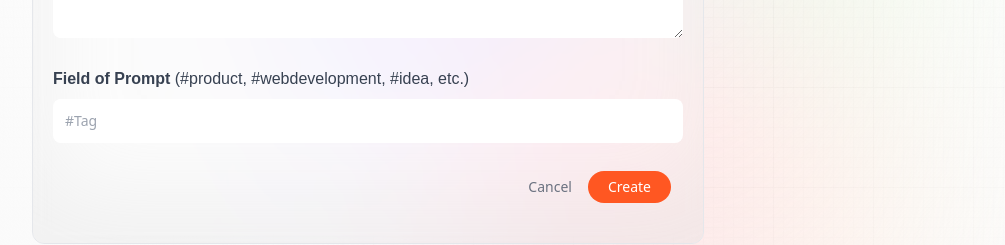
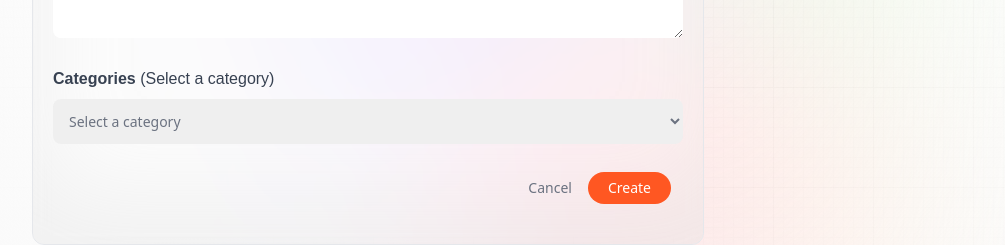
Before and after one commit to smsaadamin034/NEXTJS_PROJECT_SCPROMPTSJS, a Next.js app: page /create-prompt in a window 1280 px wide. Shown: the part 518-763 px from the top of the page, without its empty margins (32-1037 px from the left). Built offline with nearby package versions, Linux system fonts and the light colour scheme; no server answers.

Commit message:
Supply Chain Changes

```diff
--- a/app/layout.jsx
+++ b/app/layout.jsx
@@ -4,8 +4,8 @@ import Nav from "@components/Nav";
 import Provider from "@components/Provider";
 
 export const metadata = {
-  title: "Promptopia",
-  description: "Discover & Share AI Prompts",
+  title: "SCPROMPTS",
+  description: "Discover & Share Supply Chain AI Prompts",
 };
 
 const RootLayout = ({ children }) => (
--- a/app/page.jsx
+++ b/app/page.jsx
@@ -5,11 +5,10 @@ const Home = () => (
     <h1 className='head_text text-center'>
       Discover & Share
       <br className='max-md:hidden' />
-      <span className='orange_gradient text-center'> AI-Powered Prompts</span>
+      <span className='orange_gradient text-center'> AI-Powered Supply Chain Prompts</span>
     </h1>
     <p className='desc text-center'>
-      Promptopia is an open-source AI prompting tool for modern world to
-      discover, create and share creative prompts
+    SCPrompts is a place where you can create, discover, and share AI prompts to optimize your end-to-end supply chain operations.
     </p>
 
     <Feed />
--- a/components/Form.jsx
+++ b/components/Form.jsx
@@ -31,19 +31,23 @@ const Form = ({ type, post, setPost, submitting, handleSubmit }) => {
 
         <label>
           <span className='font-satoshi font-semibold text-base text-gray-700'>
-            Field of Prompt{" "}
+            Categories{` `}
             <span className='font-normal'>
-              (#product, #webdevelopment, #idea, etc.)
+              (Select a category)
             </span>
           </span>
-          <input
+          <select
+            className="form_input"
             value={post.tag}
             onChange={(e) => setPost({ ...post, tag: e.target.value })}
-            type='text'
-            placeholder='#Tag'
-            required
-            className='form_input'
-          />
+          >
+            <option value="">Select a category</option>
+            <option value="Inventory Management">Inventory Management</option>
+            <option value="Warehouse Management">Warehouse Management</option>
+            <option value="Demand Forecasting">Demand Forecasting</option>
+            <option value="Vendor Management">Vendor Management</option>
+            {/* Add more options as needed */}
+          </select>
         </label>
 
         <div className='flex-end mx-3 mb-5 gap-4'>
@@ -56,7 +60,7 @@ const Form = ({ type, post, setPost, submitting, handleSubmit }) => {
             disabled={submitting}
             className='px-5 py-1.5 text-sm bg-primary-orange rounded-full text-white'
           >
-            {submitting ? `${type}ing...` : type}
+            {submitting ? `${type}...` : type}
           </button>
         </div>
       </form>
```
Also changed, not shown: 1 other file (tests, documents, lock files or other folders).
